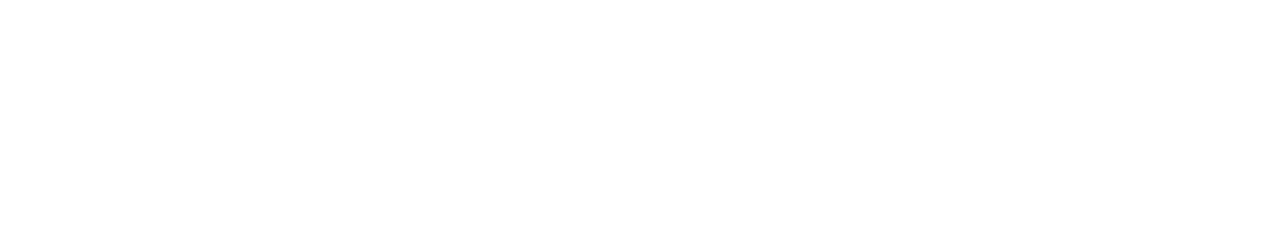
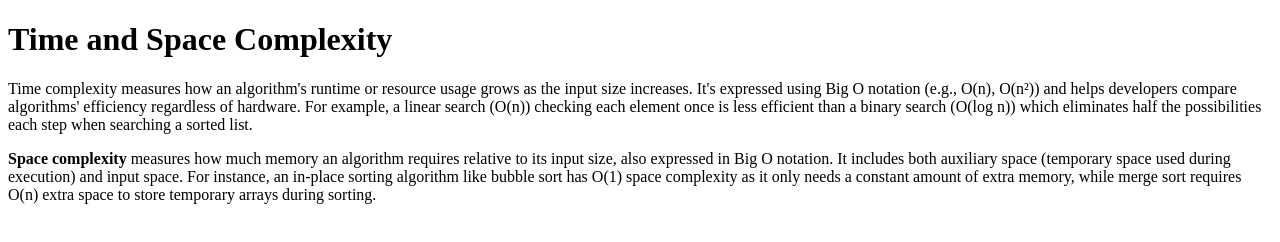
Before and after one commit to acciojob/time-and-space-complexity-debayudh2001, a website: page main.html in a window 1280 px wide. Drawn offline with Linux system fonts and the light colour scheme.

Commit message:
created a submission

```diff
--- a/main.html
+++ b/main.html
@@ -8,7 +8,10 @@
 
 <body>
 	<!-- the entire body must be written by student -->
-    <script type="text/javascript" src="./script.js">
+	<h1>Time and Space Complexity</h1>
+	<p>Time complexity measures how an algorithm's runtime or resource usage grows as the input size increases. It's expressed using Big O notation (e.g., O(n), O(n²)) and helps developers compare algorithms' efficiency regardless of hardware. For example, a linear search (O(n)) checking each element once is less efficient than a binary search (O(log n)) which eliminates half the possibilities each step when searching a sorted list.</p>
+    <p><b>Space complexity</b> measures how much memory an algorithm requires relative to its input size, also expressed in Big O notation. It includes both auxiliary space (temporary space used during execution) and input space. For instance, an in-place sorting algorithm like bubble sort has O(1) space complexity as it only needs a constant amount of extra memory, while merge sort requires O(n) extra space to store temporary arrays during sorting.</p>
+	<script type="text/javascript" src="./script.js">
 </script>
 
 </body>
```
